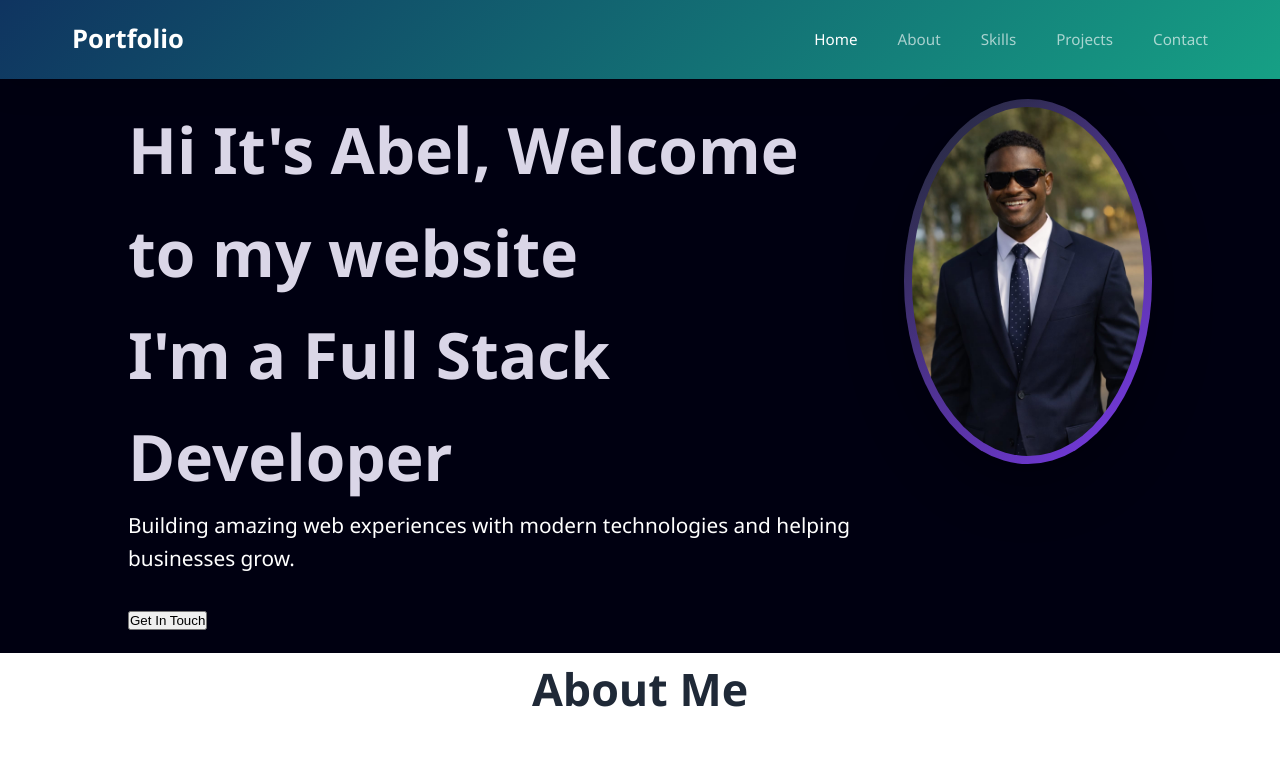
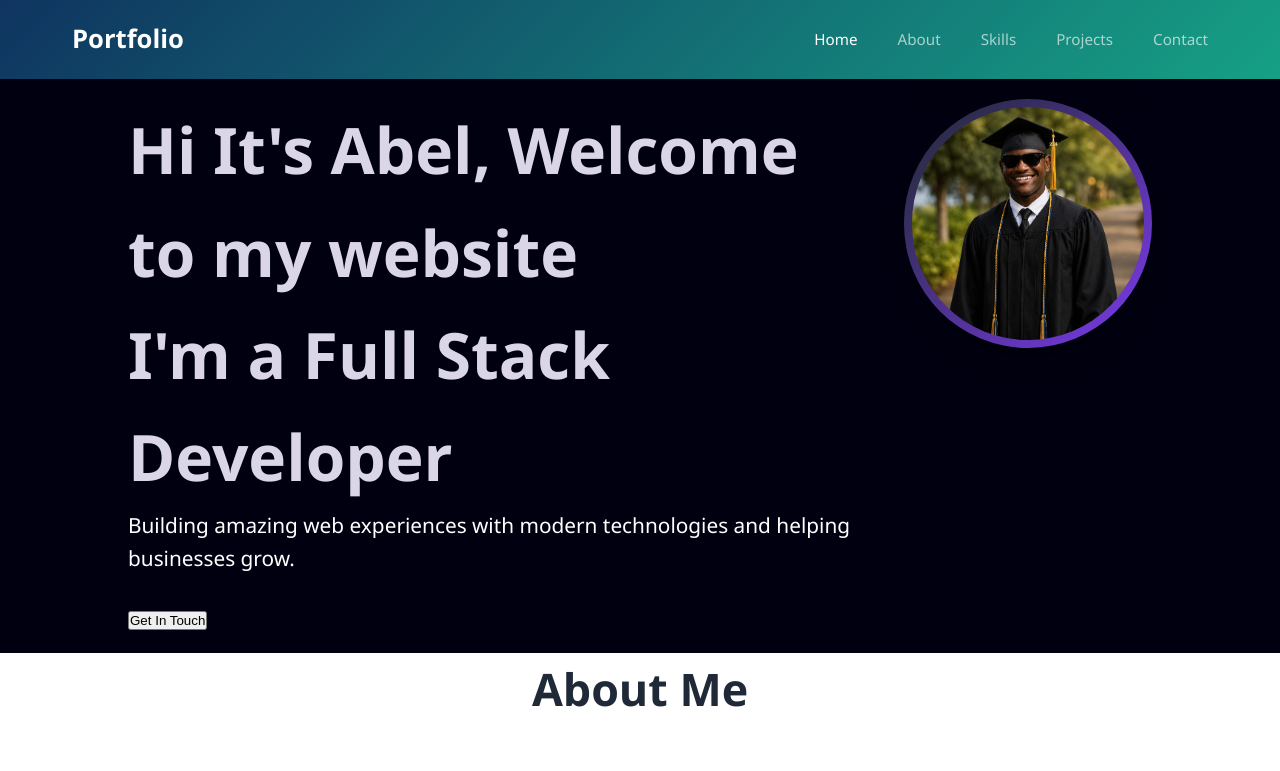
Before and after one commit to aliabel900-lab/portfolio-website, a plain HTML site: page index.html in a window 1280 px wide. Shown: the top 771 px of the page. Drawn offline with Linux system fonts and the light colour scheme.

Commit message:
Update index.html

```diff
--- a/index.html
+++ b/index.html
@@ -30,7 +30,7 @@
                 <button class="cta-button" onclick="scrollToSection('contact')">Get In Touch</button>
             </div>
             <div class="hero-image">
-                <img src="images/profile.jpg" alt="Profile">
+                <img src="images/photo.jpg" alt="photo">
             </div>
         </div>
     </section>
```
